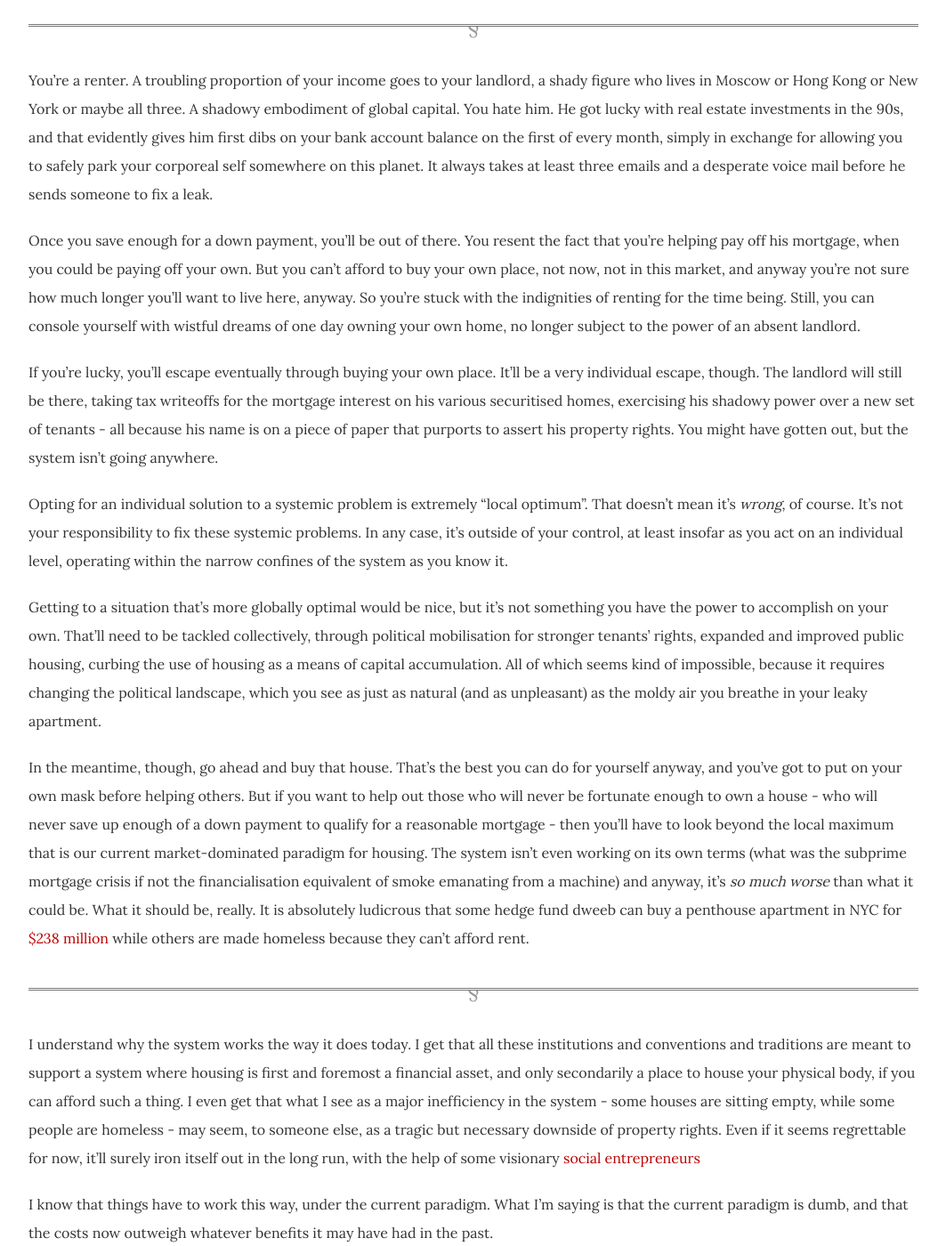
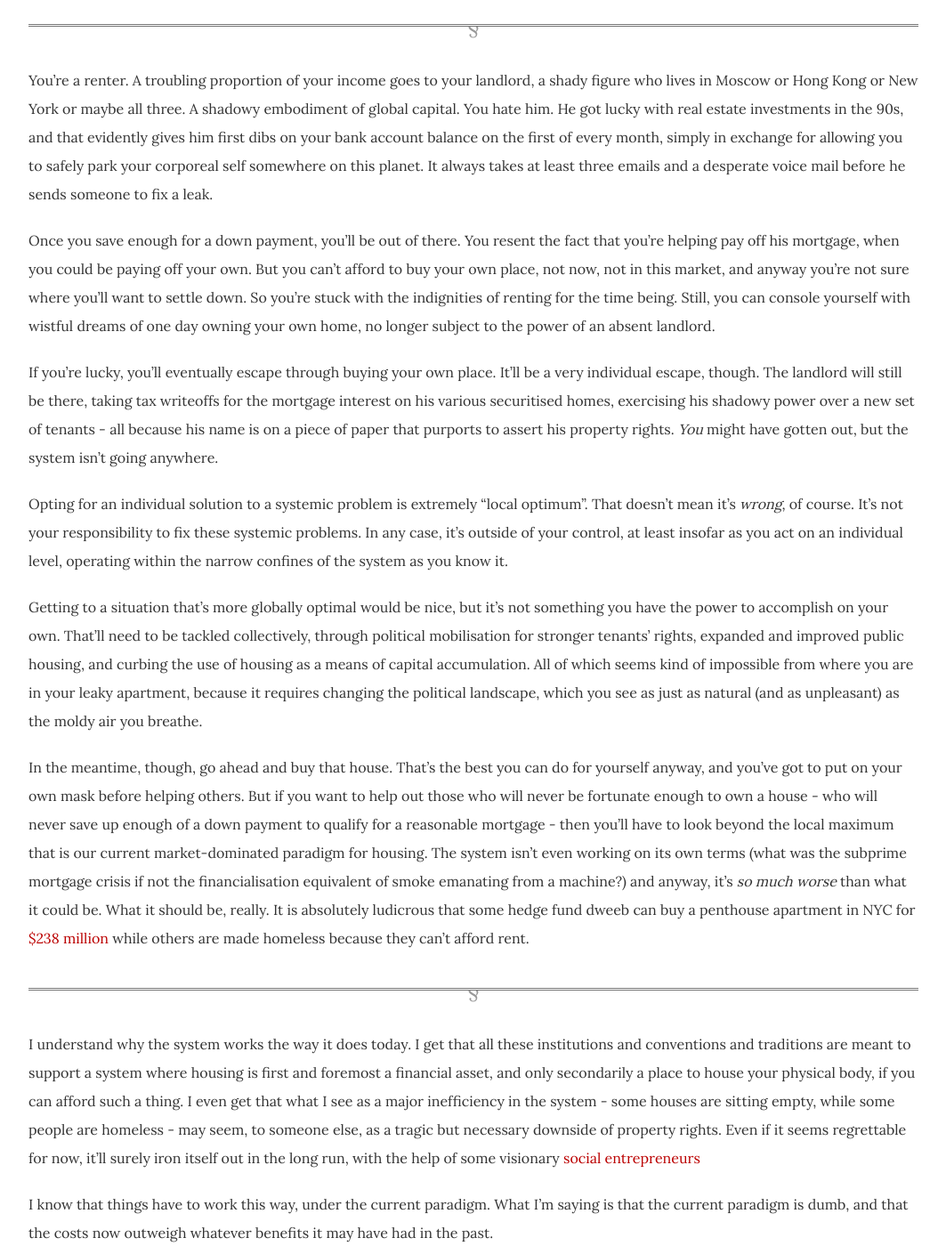
Before and after one commit to dellsystem/dellsystem.github.io, a Jekyll site: the page built from _posts/2019-4-18-fragments-108.md, in a window 1280 px wide and 1400 px high, scrolled down 1055 px. Shown: the whole window at 89% size, without its empty margins (108-1171 px from the left). Built offline with Jekyll 4.4.1, drawn with Linux system fonts in a browser that asks for light colours; some of the changed text lies outside the part shown.

Commit message:
Update fragments-108
Language edits

```diff
--- a/_posts/2019-4-18-fragments-108.md
+++ b/_posts/2019-4-18-fragments-108.md
@@ -19,15 +19,15 @@ So here are some thoughts on a scenario that I see as "locally optimal, but glob
 
 You're a renter. A troubling proportion of your income goes to your landlord, a shady figure who lives in Moscow or Hong Kong or New York or maybe all three. A shadowy embodiment of global capital. You hate him. He got lucky with real estate investments in the 90s, and that evidently gives him first dibs on your bank account balance on the first of every month, simply in exchange for allowing you to safely park your corporeal self somewhere on this planet. It always takes at least three emails and a desperate voice mail before he sends someone to fix a leak.
 
-Once you save enough for a down payment, you'll be out of there. You resent the fact that you're helping pay off his mortgage, when you could be paying off your own. But you can't afford to buy your own place, not now, not in this market, and anyway you're not sure how much longer you'll want to live here, anyway. So you're stuck with the indignities of renting for the time being. Still, you can console yourself with wistful dreams of one day owning your own home, no longer subject to the power of an absent landlord.
+Once you save enough for a down payment, you'll be out of there. You resent the fact that you're helping pay off his mortgage, when you could be paying off your own. But you can't afford to buy your own place, not now, not in this market, and anyway you're not sure where you'll want to settle down. So you're stuck with the indignities of renting for the time being. Still, you can console yourself with wistful dreams of one day owning your own home, no longer subject to the power of an absent landlord.
 
-If you're lucky, you'll escape eventually through buying your own place. It'll be a very individual escape, though. The landlord will still be there, taking tax writeoffs for the mortgage interest on his various securitised homes, exercising his shadowy power over a new set of tenants - all because his name is on a piece of paper that purports to assert his property rights. You might have gotten out, but the system isn't going anywhere.
+If you're lucky, you'll eventually escape through buying your own place. It'll be a very individual escape, though. The landlord will still be there, taking tax writeoffs for the mortgage interest on his various securitised homes, exercising his shadowy power over a new set of tenants - all because his name is on a piece of paper that purports to assert his property rights. _You_ might have gotten out, but the system isn't going anywhere.
 
 Opting for an individual solution to a systemic problem is extremely "local optimum". That doesn't mean it's _wrong_, of course. It's not your responsibility to fix these systemic problems. In any case, it's outside of your control, at least insofar as you act on an individual level, operating within the narrow confines of the system as you know it.
 
-Getting to a situation that's more globally optimal would be nice, but it's not something you have the power to accomplish on your own. That'll need to be tackled collectively, through political mobilisation for stronger tenants' rights, expanded and improved public housing, curbing the use of housing as a means of capital accumulation. All of which seems kind of impossible, because it requires changing the political landscape, which you see as just as natural (and as unpleasant) as the moldy air you breathe in your leaky apartment.
+Getting to a situation that's more globally optimal would be nice, but it's not something you have the power to accomplish on your own. That'll need to be tackled collectively, through political mobilisation for stronger tenants' rights, expanded and improved public housing, and curbing the use of housing as a means of capital accumulation. All of which seems kind of impossible from where you are in your leaky apartment, because it requires changing the political landscape, which you see as just as natural (and as unpleasant) as the moldy air you breathe.
 
-In the meantime, though, go ahead and buy that house. That's the best you can do for yourself anyway, and you've got to put on your own mask before helping others. But if you want to help out those who will never be fortunate enough to own a house - who will never save up enough of a down payment to qualify for a reasonable mortgage - then you'll have to look beyond the local maximum that is our current market-dominated paradigm for housing. The system isn't even working on its own terms (what was the subprime mortgage crisis if not the financialisation equivalent of smoke emanating from a machine) and anyway, it's _so much worse_ than what it could be. What it should be, really. It is absolutely ludicrous that some hedge fund dweeb can buy a penthouse apartment in NYC for [$238 million](http://time.com/5511522/new-york-penthouse-most-expensive-238-million/) while others are made homeless because they can't afford rent.
+In the meantime, though, go ahead and buy that house. That's the best you can do for yourself anyway, and you've got to put on your own mask before helping others. But if you want to help out those who will never be fortunate enough to own a house - who will never save up enough of a down payment to qualify for a reasonable mortgage - then you'll have to look beyond the local maximum that is our current market-dominated paradigm for housing. The system isn't even working on its own terms (what was the subprime mortgage crisis if not the financialisation equivalent of smoke emanating from a machine?) and anyway, it's _so much worse_ than what it could be. What it should be, really. It is absolutely ludicrous that some hedge fund dweeb can buy a penthouse apartment in NYC for [$238 million](http://time.com/5511522/new-york-penthouse-most-expensive-238-million/) while others are made homeless because they can't afford rent.
 
 ***
 
@@ -39,10 +39,10 @@ I'm reminded of a thesis in the book _To Save Everything Click Here_ by Evgeny M
 
 > the terms of public conflicts are always complex and contested: different stakeholders may have wildly different criteria for evaluating acceptable solutions, and some may deny that a solution is needed at all. The ideal solutionist scenario bulldozes this plurality in favor of a kind of Schumpeterian marketplace in which a progression of novel “fixes” continually disrupts existing solutions. Morozov cautions that this “never-ending quest to ameliorate” favors short-term tweaks over systemic change: “It very well may be that, by optimizing our behavior locally […] we’ll end up with suboptimal behavior globally.” The danger of solutionism lies not its solutions, but in how narrowly it defines its problems.
 
-Sometimes you can't achieve a global optimum simply by tweaking the available parameters in how the problem has been defined. Sometimes you have to redefine the problem space entirely.
+Sometimes you can't achieve a global optimum simply by tweaking the parameters that are available within the current definition of the problem. Sometimes you have to redefine the problem space entirely.
 
 There is, of course, the question of who has power to do so. Who are we expecting to do this redefining? Who really has agency here? It's tempting to answer "nobody", simply because the forces and structures and institutions that shape our lives often seem outside the control of any one person. Which, to be fair, is true; capitalism is so resilient partly because it manages to appear a largely impersonal system. There's no one person at the helm who can be taken out to put everything to a halt. Rather, under capitalism, the power to stop things is diffused, among _everybody_ - everyone who participates in the system, willingly or not.
 
 At the end of the day, you're still subject to forces outside of your control. It's hard to alter the balance of class forces on your own, as an unhappy renter seeking a place to live. No one's expecting you to - after all, your power as an individual is limited. As a collective, though, it's a different story. With a strong enough movement, you can alter the very functionings of the institutions that make up modern society.
 
-So if you ever notice a societal situation that's locally optimal but globally suboptimal, then you might as well accept the former, but don't forget about the latter. A much better world is possible, and you can choose to help fight for it.
+So if you ever find yourself in a societal situation that's locally optimal but globally suboptimal, then you might as well accept the former, but don't forget about the latter. A much better world is possible, and you can choose to help fight for it.
```
Also changed, not shown: other parts of _posts/2019-4-18-fragments-108.md (+2 -2 lines).
